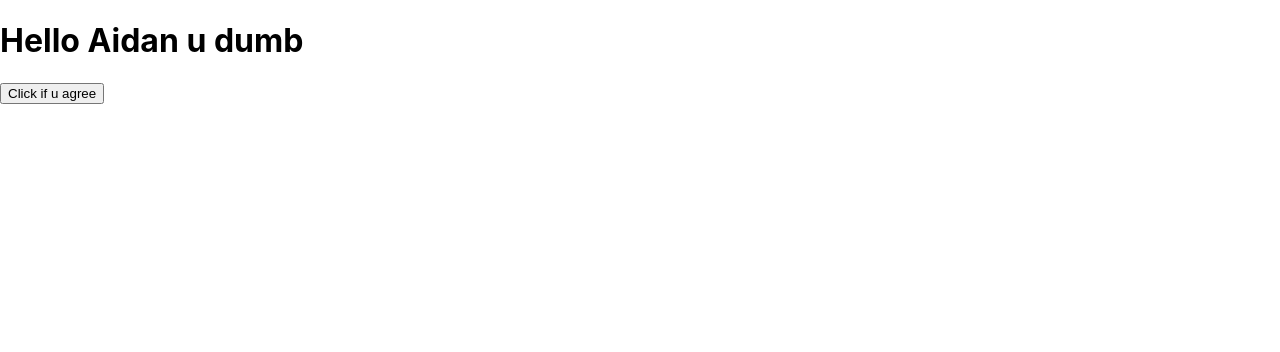
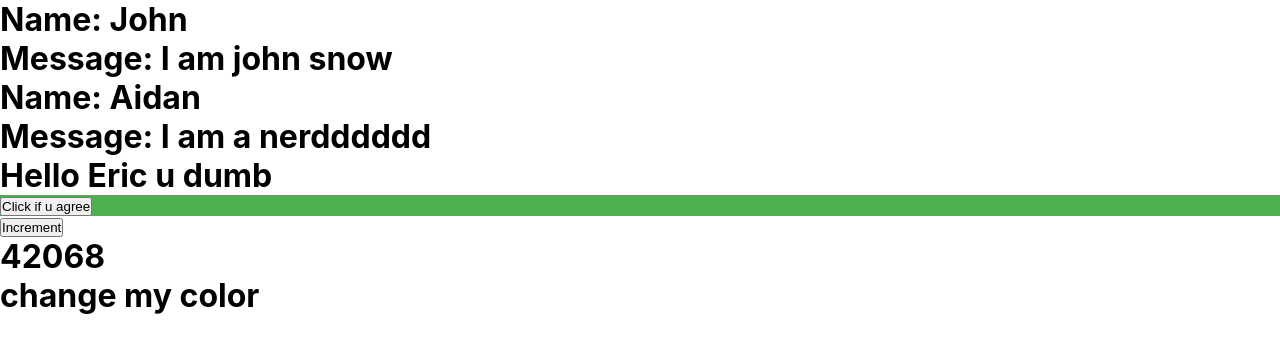
Before and after one commit to autumnchiu/jhacks2020, a React (Create React App) app: page / in a window 1280 px wide. Shown: the top 352 px of the page. Built offline with nearby package versions, Linux system fonts and the light colour scheme.

Commit message:
learned state and props with aidan

```diff
--- a/src/App.css
+++ b/src/App.css
@@ -36,3 +36,17 @@
     transform: rotate(360deg);
   }
 }
+
+.helloButton{
+  background-color: #4CAF50; /* Green */
+}
+
+.tweet{
+  border: 2px;
+  border-color: black;
+}
+
+.red{
+  color: red;
+  font-size: 50px;
+}
--- a/src/App.js
+++ b/src/App.js
@@ -1,15 +1,35 @@
-import React from 'react';
+import React, {useState} from 'react';
+import Hello from './sayHello';
+import Tweet from "./Tweet";
+import { unstable_renderSubtreeIntoContainer } from 'react-dom';
+
 
 function App(){
-  const sayHello = () =>{
-    console.log('yay');
+  const [isRed, setRed] = useState(false);
+  const [count, setCount] = useState(42068);
+  const [user, setUsers] = useState([
+    {name: 'John', message: "I am john snow"},
+    {name: "Aidan", message: "I am a nerdddddd"}
+  ]);
+  const increment = () =>{
+    setCount(count+1);
+    setRed(!isRed);
   }
-
-  const counter =0
   return(
     <div>
-      <h1> Hello Aidan u dumb</h1>
-      <button onClick={sayHello()}>Click if u agree</button>
+      {user.map(user =>(
+        <Tweet name ={user.name} message = {user.message}/>
+      ))}
+
+      <h1> Hello Eric u dumb</h1>
+      <Hello />
+      {/* <Tweet name = "samson" />
+      <Tweet name = "eric"/>
+      <Tweet name = "dumdumAidan"/> */}
+      <button onClick = {increment}>Increment</button>
+      <h1>{count}</h1>
+      <h1 className = {isRed ? 'red': ""}> change my color</h1>
+
     </div>
   );
 }
--- /dev/null
+++ b/src/Tweet.js
@@ -0,0 +1,12 @@
+import React from 'react';
+import "./App.css";
+function Tweet(props){
+    return(
+        <div className = "tweet">
+            <h1> Name: {props.name} </h1>
+            <h1> Message: {props.message} </h1>
+        </div>
+    );
+}
+
+export default Tweet;
--- a/src/index.css
+++ b/src/index.css
@@ -1,3 +1,9 @@
+*{
+  margin: 0;
+  padding: 0;
+  box-sizing: border-box;
+}
+
 body {
   margin: 0;
   font-family: -apple-system, BlinkMacSystemFont, 'Segoe UI', 'Roboto', 'Oxygen',
--- /dev/null
+++ b/src/sayHello.js
@@ -0,0 +1,14 @@
+import React from 'react'
+import "./App.css"
+function Hello(){
+    const sayHello = () =>{
+        console.log('yay');
+      }
+    return (
+        <div className ="helloButton">
+        <button onClick={sayHello}>Click if u agree</button>
+        </div>
+    );
+}
+
+export default Hello;
```
